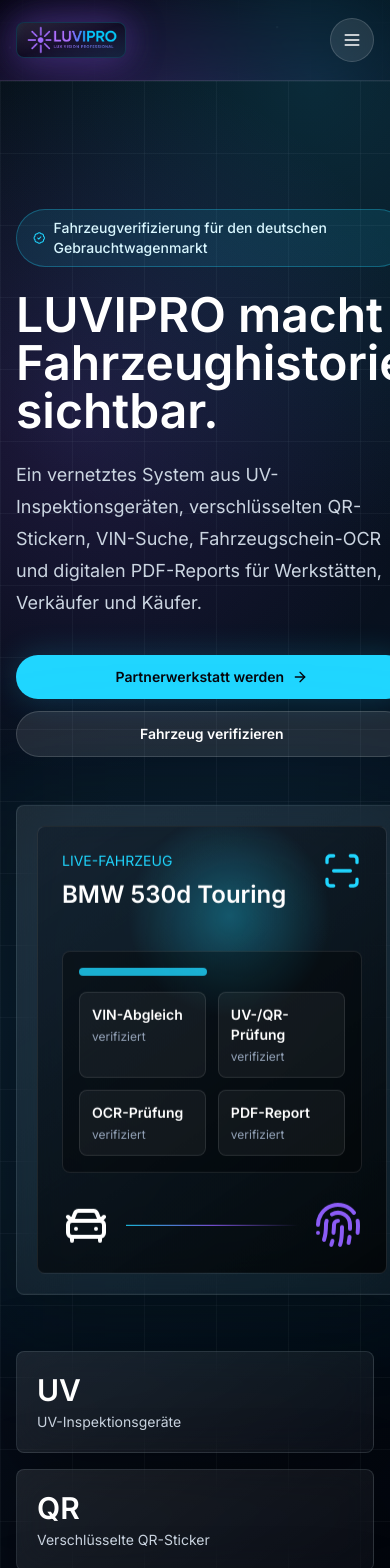
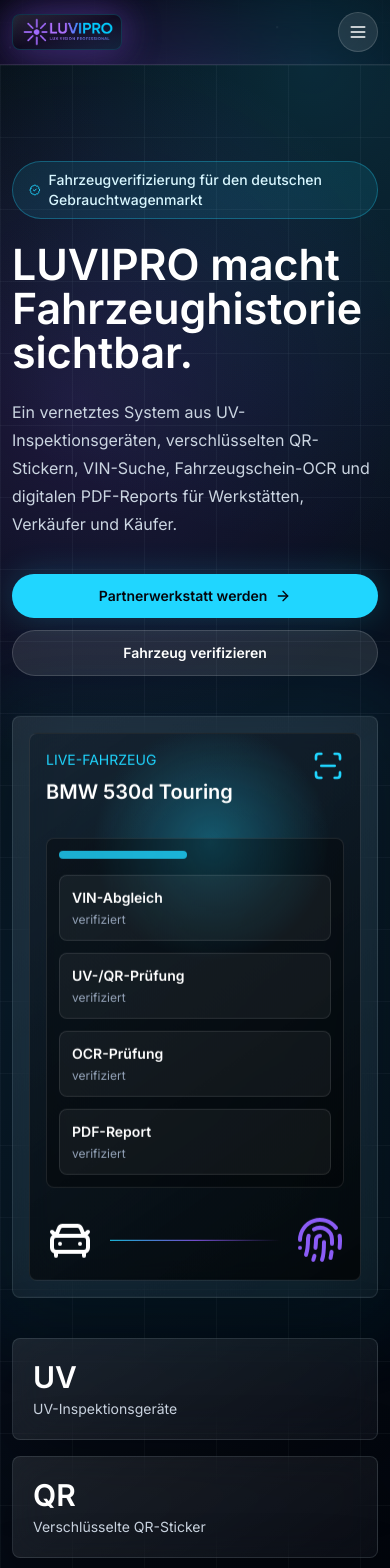
Before and after one commit to Diaa6969/luvipro-website, a Next.js app: page / in a window 390 px wide. Shown: the top 1568 px of the page. Built offline with nearby package versions, Linux system fonts and the light colour scheme.

Commit message:
Fix mobile responsive layout

```diff
--- a/src/app/globals.css
+++ b/src/app/globals.css
@@ -12,10 +12,16 @@
 
 html {
   scroll-behavior: smooth;
+  width: 100%;
+  max-width: 100%;
+  overflow-x: hidden;
 }
 
 body {
   margin: 0;
+  width: 100%;
+  max-width: 100%;
+  overflow-x: hidden;
   background: #05060d;
   color: #eef9ff;
   font-family: var(--font-inter), Arial, Helvetica, sans-serif;
@@ -62,6 +68,7 @@ body {
 
 .section-shell {
   width: min(1180px, calc(100% - 32px));
+  max-width: calc(100vw - 32px);
   margin-inline: auto;
 }
 
@@ -72,11 +79,19 @@ body {
 .cinematic-page {
   position: relative;
   isolation: isolate;
+  width: 100%;
+  max-width: 100vw;
+  overflow-x: hidden;
 }
 
 .cinematic-page > *:not(.cinematic-atmosphere) {
   position: relative;
   z-index: 1;
+}
+
+.cinematic-page section {
+  max-width: 100vw;
+  overflow-x: clip;
 }
 
 .cinematic-page section.bg-obsidian {
@@ -114,8 +129,8 @@ body {
   position: absolute;
   width: 46vw;
   height: 46vw;
-  min-width: 420px;
-  min-height: 420px;
+  min-width: min(420px, 110vw);
+  min-height: min(420px, 110vw);
   border-radius: 999px;
   filter: blur(58px);
   opacity: 0.46;
@@ -138,7 +153,7 @@ body {
 .cinematic-beam {
   position: absolute;
   height: 90px;
-  width: 72vw;
+  width: min(72vw, 760px);
   background: linear-gradient(90deg, transparent, rgba(32, 214, 255, 0.16), rgba(139, 92, 246, 0.16), transparent);
   filter: blur(18px);
   opacity: 0.42;
@@ -147,12 +162,12 @@ body {
 }
 
 .cinematic-beam-one {
-  left: -22vw;
+  left: max(-22vw, -120px);
   top: 18vh;
 }
 
 .cinematic-beam-two {
-  right: -24vw;
+  right: max(-24vw, -120px);
   top: 62vh;
   animation-delay: -6s;
 }
@@ -322,3 +337,26 @@ body {
     transition-duration: 0.01ms !important;
   }
 }
+
+@media (max-width: 640px) {
+  .section-shell {
+    width: min(100% - 24px, 1180px);
+    max-width: calc(100vw - 24px);
+  }
+
+  .cinematic-glow {
+    width: 82vw;
+    height: 82vw;
+    filter: blur(42px);
+  }
+
+  .cinematic-beam {
+    width: 92vw;
+    height: 64px;
+    filter: blur(16px);
+  }
+
+  .glass-panel:hover {
+    transform: none;
+  }
+}
--- a/src/components/sections/hero.tsx
+++ b/src/components/sections/hero.tsx
@@ -10,19 +10,19 @@ const stats = [
 
 export function Hero() {
   return (
-    <section className="relative min-h-screen bg-radial-grid pt-32">
+    <section className="relative min-h-screen bg-radial-grid pt-24 sm:pt-32">
       <div className="absolute inset-0 bg-[linear-gradient(rgba(217,247,255,0.045)_1px,transparent_1px),linear-gradient(90deg,rgba(217,247,255,0.045)_1px,transparent_1px)] bg-[size:72px_72px]" />
-      <div className="section-shell relative grid items-center gap-12 pb-24 lg:grid-cols-[1.02fr_0.98fr]">
+      <div className="section-shell relative grid min-w-0 items-center gap-10 pb-20 sm:gap-12 sm:pb-24 lg:grid-cols-[1.02fr_0.98fr]">
         <Reveal>
-          <div>
-            <div className="mb-6 inline-flex items-center gap-2 rounded-full border border-pulse/30 bg-pulse/10 px-4 py-2 text-sm font-medium text-frost">
+          <div className="min-w-0 max-w-full">
+            <div className="mb-6 inline-flex max-w-full items-center gap-2 rounded-full border border-pulse/30 bg-pulse/10 px-4 py-2 text-sm font-medium text-frost">
               <BadgeCheck className="h-4 w-4 text-pulse" />
-              Fahrzeugverifizierung für den deutschen Gebrauchtwagenmarkt
+              <span className="min-w-0 break-words">Fahrzeugverifizierung für den deutschen Gebrauchtwagenmarkt</span>
             </div>
-            <h1 className="text-balance font-[var(--font-space-grotesk)] text-5xl font-semibold text-white sm:text-6xl lg:text-7xl">
+            <h1 className="text-balance max-w-full font-[var(--font-space-grotesk)] text-[clamp(2.55rem,11vw,4.5rem)] font-semibold leading-[1.02] text-white sm:text-6xl lg:text-7xl">
               LUVIPRO macht Fahrzeughistorie sichtbar.
             </h1>
-            <p className="mt-6 max-w-2xl text-lg leading-8 text-slate-300">
+            <p className="mt-6 max-w-2xl text-base leading-7 text-slate-300 sm:text-lg sm:leading-8">
               Ein vernetztes System aus UV-Inspektionsgeräten, verschlüsselten QR-Stickern, VIN-Suche, Fahrzeugschein-OCR und digitalen PDF-Reports für Werkstätten, Verkäufer und Käufer.
             </p>
             <div className="mt-9 flex flex-col gap-3 sm:flex-row">
@@ -37,22 +37,22 @@ export function Hero() {
         </Reveal>
 
         <Reveal delay={0.15}>
-          <div className="relative">
-            <div className="hero-glow-pulse absolute -inset-6 rounded-lg bg-pulse/10 blur-3xl" />
-            <div className="hero-visual-float glass-panel relative overflow-hidden rounded-lg p-5">
-              <div className="aspect-[4/3] rounded-lg border border-white/10 bg-[radial-gradient(circle_at_55%_20%,rgba(32,214,255,0.32),transparent_25%),linear-gradient(145deg,rgba(8,17,31,0.35),rgba(0,0,0,0.72))] p-6">
+          <div className="relative min-w-0 max-w-full">
+            <div className="hero-glow-pulse absolute -inset-3 rounded-lg bg-pulse/10 blur-2xl sm:-inset-6 sm:blur-3xl" />
+            <div className="hero-visual-float glass-panel relative w-full max-w-full overflow-hidden rounded-lg p-4 sm:p-5">
+              <div className="aspect-[4/3] min-w-0 rounded-lg border border-white/10 bg-[radial-gradient(circle_at_55%_20%,rgba(32,214,255,0.32),transparent_25%),linear-gradient(145deg,rgba(8,17,31,0.35),rgba(0,0,0,0.72))] p-4 sm:p-6">
                 <div className="flex items-start justify-between">
-                  <div>
+                  <div className="min-w-0">
                     <p className="text-sm uppercase text-pulse">Live-Fahrzeug</p>
-                    <p className="mt-2 font-[var(--font-space-grotesk)] text-2xl font-semibold">
+                    <p className="mt-2 break-words font-[var(--font-space-grotesk)] text-xl font-semibold sm:text-2xl">
                       BMW 530d Touring
                     </p>
                   </div>
-                  <ScanLine className="h-10 w-10 text-pulse" />
+                  <ScanLine className="h-8 w-8 shrink-0 text-pulse sm:h-10 sm:w-10" />
                 </div>
-                <div className="mt-10 rounded-lg border border-white/10 bg-black/35 p-4">
+                <div className="mt-8 rounded-lg border border-white/10 bg-black/35 p-3 sm:mt-10 sm:p-4">
                   <div className="mb-4 h-2 w-32 rounded-full bg-pulse/80" />
-                  <div className="grid grid-cols-2 gap-3">
+                  <div className="grid grid-cols-1 gap-3 sm:grid-cols-2">
                     {["VIN-Abgleich", "UV-/QR-Prüfung", "OCR-Prüfung", "PDF-Report"].map((item) => (
                       <div key={item} className="rounded-lg border border-white/10 bg-white/5 p-3">
                         <p className="text-sm font-semibold text-white">{item}</p>
--- a/src/components/sections/navbar.tsx
+++ b/src/components/sections/navbar.tsx
@@ -14,7 +14,7 @@ const navItems = [
 export function Navbar() {
   return (
     <header className="fixed inset-x-0 top-0 z-50 border-b border-white/10 bg-obsidian/72 backdrop-blur-xl">
-      <nav className="section-shell flex h-20 items-center justify-between">
+      <nav className="section-shell flex h-16 min-w-0 items-center justify-between gap-3 sm:h-20">
         <BrandLogo />
 
         <div className="hidden items-center gap-8 lg:flex">
@@ -37,7 +37,7 @@ export function Navbar() {
         </div>
 
         <button
-          className="inline-flex h-11 w-11 items-center justify-center rounded-full border border-white/15 bg-white/10 text-white lg:hidden"
+          className="inline-flex h-10 w-10 shrink-0 items-center justify-center rounded-full border border-white/15 bg-white/10 text-white sm:h-11 sm:w-11 lg:hidden"
           aria-label="Menü öffnen"
         >
           <Menu className="h-5 w-5" />
--- a/src/components/sections/ocr-verification.tsx
+++ b/src/components/sections/ocr-verification.tsx
@@ -38,9 +38,9 @@ export function OcrVerification() {
               </div>
               <div className="space-y-3">
                 {["VIN", "Hersteller", "Typ", "Erstzulassung", "Kennzeichen"].map((field, index) => (
-                  <div key={field} className="grid grid-cols-[130px_1fr] gap-3 rounded-lg bg-white/5 p-3 text-sm">
+                  <div key={field} className="grid gap-2 rounded-lg bg-white/5 p-3 text-sm sm:grid-cols-[130px_1fr] sm:gap-3">
                     <span className="text-slate-400">{field}</span>
-                    <span className={index === 0 ? "text-pulse" : "text-slate-100"}>
+                    <span className={`${index === 0 ? "text-pulse" : "text-slate-100"} min-w-0 break-words`}>
                       {index === 0 ? "WBA5XXXXXX1234567" : "Platzhalter"}
                     </span>
                   </div>
--- a/src/components/sections/uv-scanner.tsx
+++ b/src/components/sections/uv-scanner.tsx
@@ -8,7 +8,7 @@ export function UvScanner() {
       <div className="section-shell grid items-center gap-12 lg:grid-cols-2">
         <Reveal>
           <div className="relative">
-            <div className="absolute -inset-8 rounded-lg bg-ultraviolet/15 blur-3xl" />
+            <div className="absolute -inset-3 rounded-lg bg-ultraviolet/15 blur-2xl sm:-inset-8 sm:blur-3xl" />
             <div className="glass-panel relative rounded-lg p-6">
               <div className="aspect-square rounded-lg border border-pulse/20 bg-[radial-gradient(circle_at_50%_50%,rgba(139,92,246,0.35),transparent_34%),linear-gradient(150deg,rgba(255,255,255,0.08),rgba(0,0,0,0.5))] p-8">
                 <div className="flex h-full flex-col justify-between">
--- a/src/components/ui/cta-link.tsx
+++ b/src/components/ui/cta-link.tsx
@@ -17,10 +17,10 @@ export function CtaLink({ className = "", variant = "primary", children, ...prop
 
   return (
     <Link
-      className={`cta-sweep group inline-flex min-h-11 items-center justify-center rounded-full px-5 py-3 text-sm font-semibold transition ${variants[variant]} ${className}`}
+      className={`cta-sweep group inline-flex min-h-11 w-full max-w-full items-center justify-center rounded-full px-5 py-3 text-center text-sm font-semibold transition sm:w-auto ${variants[variant]} ${className}`}
       {...props}
     >
-      <span className="relative z-10 inline-flex items-center gap-2">{children}</span>
+      <span className="relative z-10 inline-flex min-w-0 items-center justify-center gap-2 break-words">{children}</span>
     </Link>
   );
 }
```
